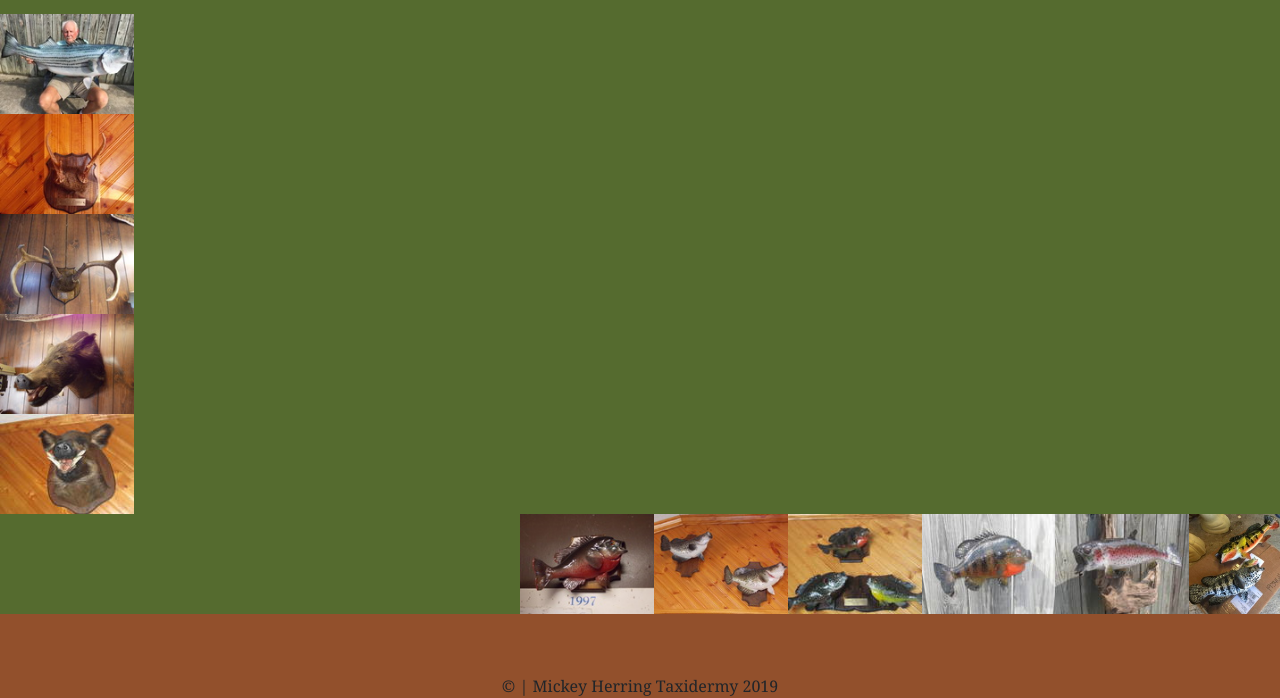
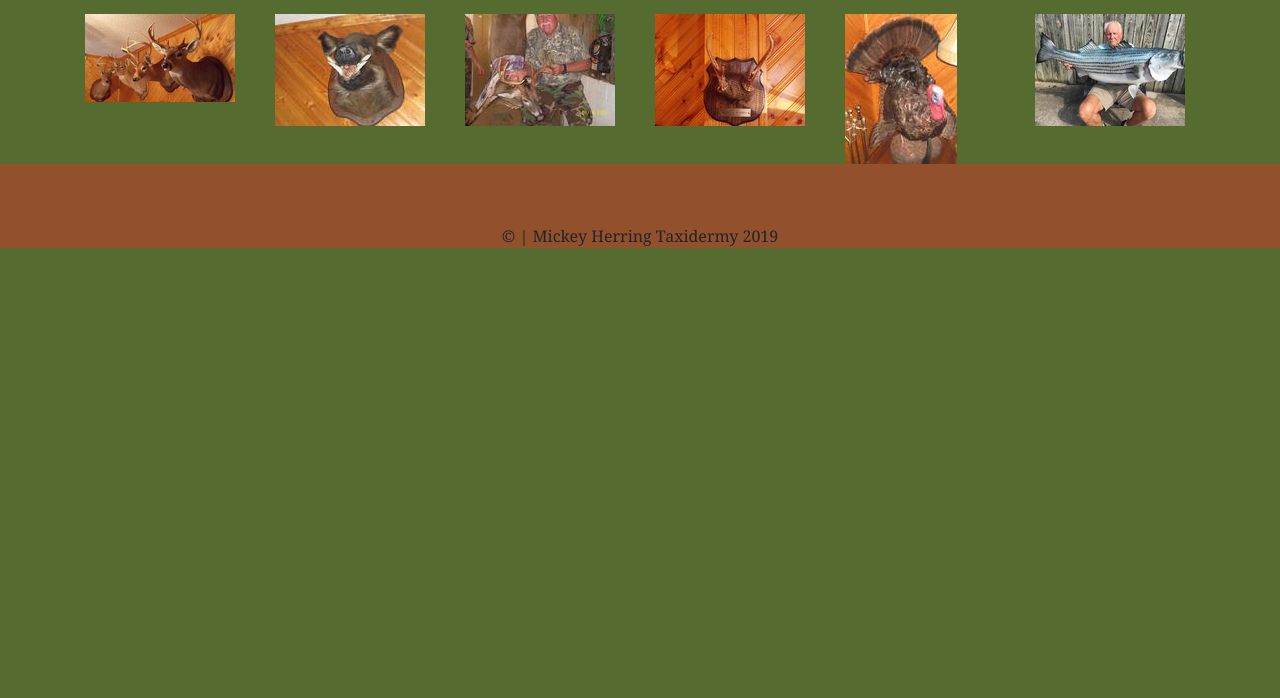
Before and after one commit to jboe26/MickeyHerringTaxidermy, a plain HTML site: page photoalbum.html in a window 1280 px wide. Shown: the part 191-889 px from the top of the page. After the commit the page ends 800 px from the top, so only its background shows below. Drawn offline with nearby package versions, Linux system fonts and the light colour scheme.

Commit message:
updated pages

```diff
--- a/photoalbum.html
+++ b/photoalbum.html
@@ -14,7 +14,7 @@
 
 <body>
     <header>
-    <nav class="navbar navbar-expand-lg navbar-light bg-light">
+        <nav class="navbar navbar-expand-lg navbar-light bg-dark">
             <a class="navbar-brand" href="index.html">Mickey Herring Taxidermy</a>
             <button class="navbar-toggler" type="button" data-toggle="collapse" data-target="#navbarSupportedContent"
                 aria-controls="navbarSupportedContent" aria-expanded="false" aria-label="Toggle navigation">
@@ -30,11 +30,12 @@
                         <a class="nav-link" href="price-list.html">Price List</a>
                     </li>
                     <li class="nav-item dropdown">
-                        <a class="nav-link dropdown-toggle" href="#" id="navbarDropdown" role="button" data-toggle="dropdown" aria-haspopup="true" aria-expanded="false">
+                        <a class="nav-link dropdown-toggle" href="#" id="navbarDropdown" role="button"
+                            data-toggle="dropdown" aria-haspopup="true" aria-expanded="false">
                             Dropdown
                         </a>
                         <div class="dropdown-menu" aria-labelledby="navbarDropdown">
-                          <a class="dropdown-item" href="photoalbum.html">Photos</a>
+                            <a class="dropdown-item" href="photoalbum.html">Gallery</a>
                             <a class="dropdown-item" href="directions.html">Directions</a>
                             <div class="dropdown-divider"></div>
                             <a class="dropdown-item" href="contact.html">Contact Me</a>
@@ -49,73 +50,64 @@
             </div>
         </nav>
     </header>
-                <h1>Photos</h1>
+    <h1>Gallery</h1>
     <hr>
-                <div class="gallery">
-                    <a target="_blank" href="fishmickey.jpg">
-                        <img src="fishmickey.jpg" height="100">
-                    </a>
+    <div class="container">
+
+        <!-- First Row -->
+        <div class="row">
+            <!-- First Column -->
+            <div class="col-md-12">
+
+            </div>
         </div>
 
-                <div class="gallery">
-                    <a target="_blank" href="horn1.jpg">
-                        <img src="horn1.jpg" height="100">
-                    </a>
+        <!-- Second Row -->
+        <div class="row">
+            <!-- First of 6 columns -->
+            <div class="col-md-2">
+                <img src="deer4.jpg">
+            </div>
+            <div class="col-md-2">
+                <img src="hog.jpg">
+            </div>
+            <div class="col-md-2">
+                <img src="deer1.jpg">
+            </div>
+            <div class="col-md-2">
+                <img src="horn1.jpg">
+            </div>
+            <div class="fish4.jpg">
+            </div>
+            <div class="col-md-2">
+                <img src="turkey.jpg">
+            </div>
+            <div class="col-md-2">
+                <img src="fishmickey.jpg">
+            </div>
+        </div>
+        </div>
     </div>
 
-                <div class="gallery">
-                    <a target="_blank" href="horn.jpg">
-                        <img src="horn.jpg" height="100">
-                    </a>
-                </div>
 
-                <div class="gallery">
-                    <a target="_blank" href="hog1.jpg">
-                        <img src="hog1.jpg" height="100">
-                    </a>
-                </div>
 
-                <div class="gallery">
-                    <a target="_blank" href="hog.jpg">
-                        <img src="hog.jpg" height="100">
-                    </a>
-                </div>
 
-                <div class="fish">
-                    <a target="_blank" href="fish1.jpg">
-                        <img src="fish1.jpg" height="100">
-                    </a>
-                </div>
 
-                <div class="fish">
-                    <a target="_blank" href="fish2.jpg">
-                        <img src="fish2.jpg" height="100">
-                    </a>
-                </div>
 
-                <div class="fish">
-                    <a target="_blank" href="fish3.jpg">
-                        <img src="fish3.jpg" height="100">
-                    </a>
-                </div>
 
-                <div class="fish">
-                    <a target="_blank" href="fish4.jpg">
-                        <img src="fish4.jpg" height="100">
-                    </a>
-                </div>
 
-                <div class="fish">
-                    <a target="_blank" href="fish5.jpg">
-                        <img src="fish5.jpg" height="100">
-                    </a>
-                </div>
 
-                <div class="fish">
-                    <a target="_blank" href="fish6.jpg">
-                        <img src="fish6.jpg" height="100">
-                    </a>
-                </div>
+
+
+
+
+
+
+
+
+
+
+
 
 
     <footer>
--- a/taxidermy.css
+++ b/taxidermy.css
@@ -69,3 +69,16 @@ footer {
 	clear: both;
 	padding-top: 60px;
 }
+
+.gallery{
+	display: flex;
+  }
+  figure{
+	width: 200px;
+  }
+  figure img{
+	width: 100%;
+  }
+  figure figcaption{
+	text-align: center;
+  }
```
Also changed, not shown: contact.html (+2 -2 lines), directions.html (+2 -2 lines), index.html (+2 -2 lines), price-list.html (+2 -2 lines). Lines whose indentation alone changed are shown as unchanged.
